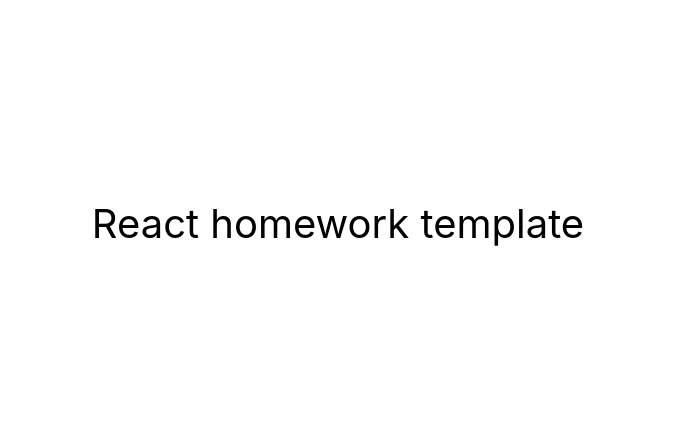
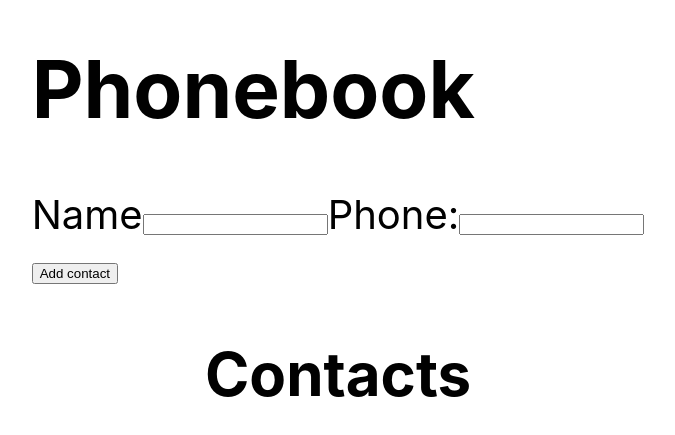
Before and after one commit to SvetlanaPopenko/goit-react-hw-02-phonebook, a React (Create React App) app: page / in a window 1280 px wide. Shown: the part 177-612 px from the top of the page, without its empty margins (302-977 px from the left). Built offline with nearby package versions, Linux system fonts and the light colour scheme.

Commit message:
Update App.jsx

```diff
--- a/src/components/App.jsx
+++ b/src/components/App.jsx
@@ -1,16 +1,56 @@
-export const App = () => {
-  return (
+import { Component } from "react";
+import { nanoid } from 'nanoid';
+
+export class App extends Component {
+
+  state = {
+  contacts: [],
+    name: '',
+  number: ''
+}
+
+
+  render() {
+    return (
     <div
       style={{
         height: '100vh',
         display: 'flex',
         justifyContent: 'center',
-        alignItems: 'center',
+          alignItems: 'center',
+        flexDirection:'column',
         fontSize: 40,
         color: '#010101'
       }}
-    >
-      React homework template
+      >
+        <div>
+          <h1>Phonebook</h1>
+          <form>
+            <label>Name
+              <input
+  type="text"
+  name="name"
+  pattern="^[a-zA-Zа-яА-Я]+(([' -][a-zA-Zа-яА-Я ])?[a-zA-Zа-яА-Я]*)*$"
+  title="Name may contain only letters, apostrophe, dash and spaces. For example Adrian, Jacob Mercer, Charles de Batz de Castelmore d'Artagnan"
+  required
+            /></label>
+
+            <label>
+Phone:
+            <input
+  type="tel"
+  name="number"
+  pattern="\+?\d{1,4}?[-.\s]?\(?\d{1,3}?\)?[-.\s]?\d{1,4}[-.\s]?\d{1,4}[-.\s]?\d{1,9}"
+  title="Phone number must be digits and can contain spaces, dashes, parentheses and can start with +"
+  required
+/>
+            </label>
+          </form>
+
+          <button type="submit">Add contact</button>
+        </div>
+     <h2>Contacts</h2>
     </div>
   );
-};
+  }
+  };
```
